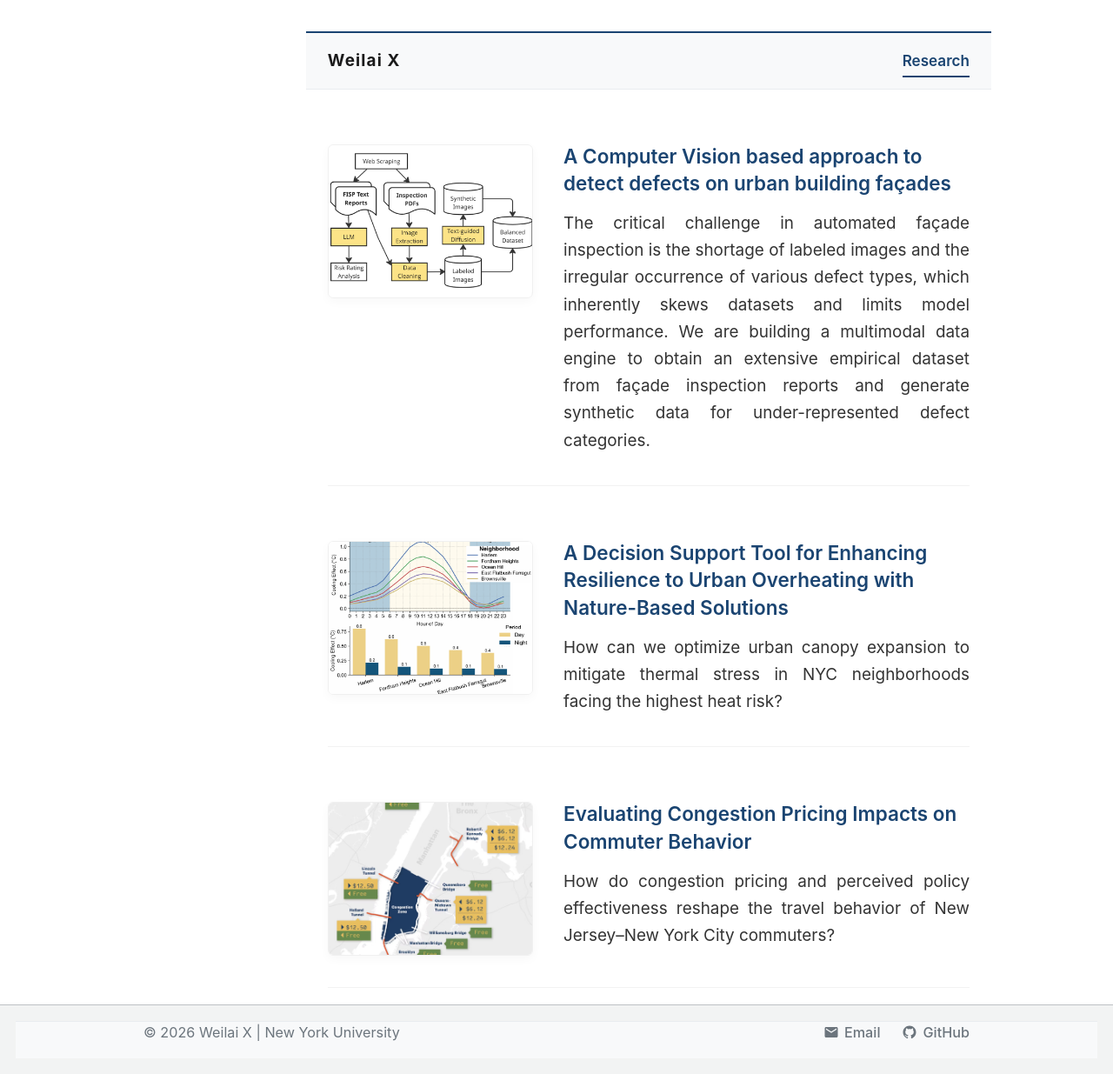
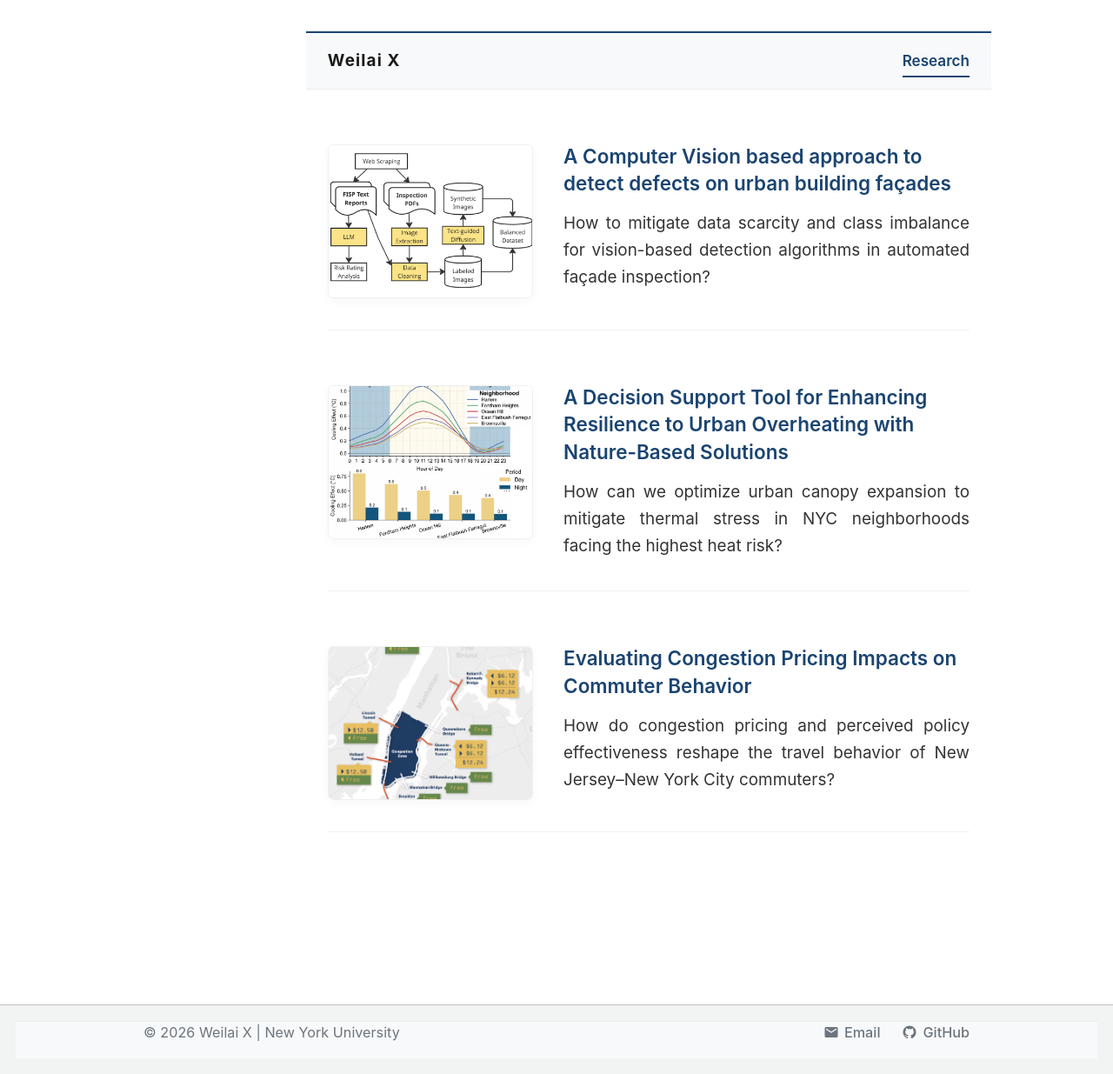
Before and after one commit to Seab0t/Seab0t.github.io, a Jekyll site: the page built from _pages/portfolio.html, in a window 1280 px wide and 1235 px high. Shown: the whole window at 87% size. Built offline with Jekyll 4.4.1, drawn with Linux system fonts in a browser that asks for light colours; a script bundle is joined from its source files by our own code; library files that are not in the unit come from our copies.

Commit message:
Update portfolio-facade.md

```diff
--- a/_portfolio/portfolio-facade.md
+++ b/_portfolio/portfolio-facade.md
@@ -8,7 +8,7 @@ header:
 share: false
 author_profile: false
 project_role: "Research Assistant"
-gallery_description: The critical challenge in automated façade inspection is the shortage of labeled images and the irregular occurrence of various defect types, which inherently skews datasets and limits model performance. We are building a multimodal data engine to obtain an extensive empirical dataset from façade inspection reports and generate synthetic data for under-represented defect categories.
+gallery_description: How to mitigate data scarcity and class imbalance for vision-based detection algorithms in automated façade inspection?
 ---
 <div style="border-left: 3px solid #e2e8f0; padding-left: 15px; margin-bottom: 30px; color: #64748b; font-size: 0.9rem; line-height: 1.6;">
   <strong>Research Affiliation:</strong> Developed as part of the
```
